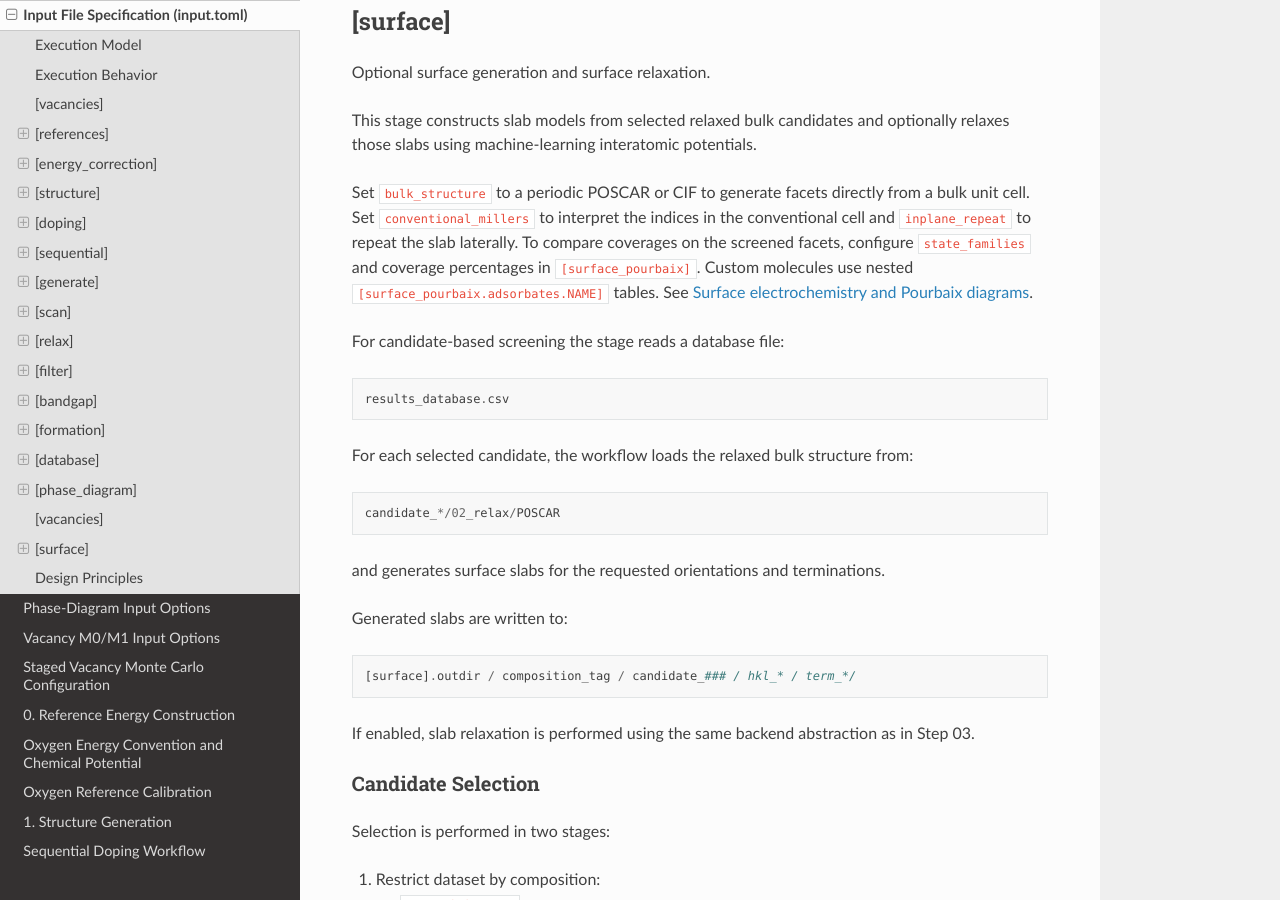
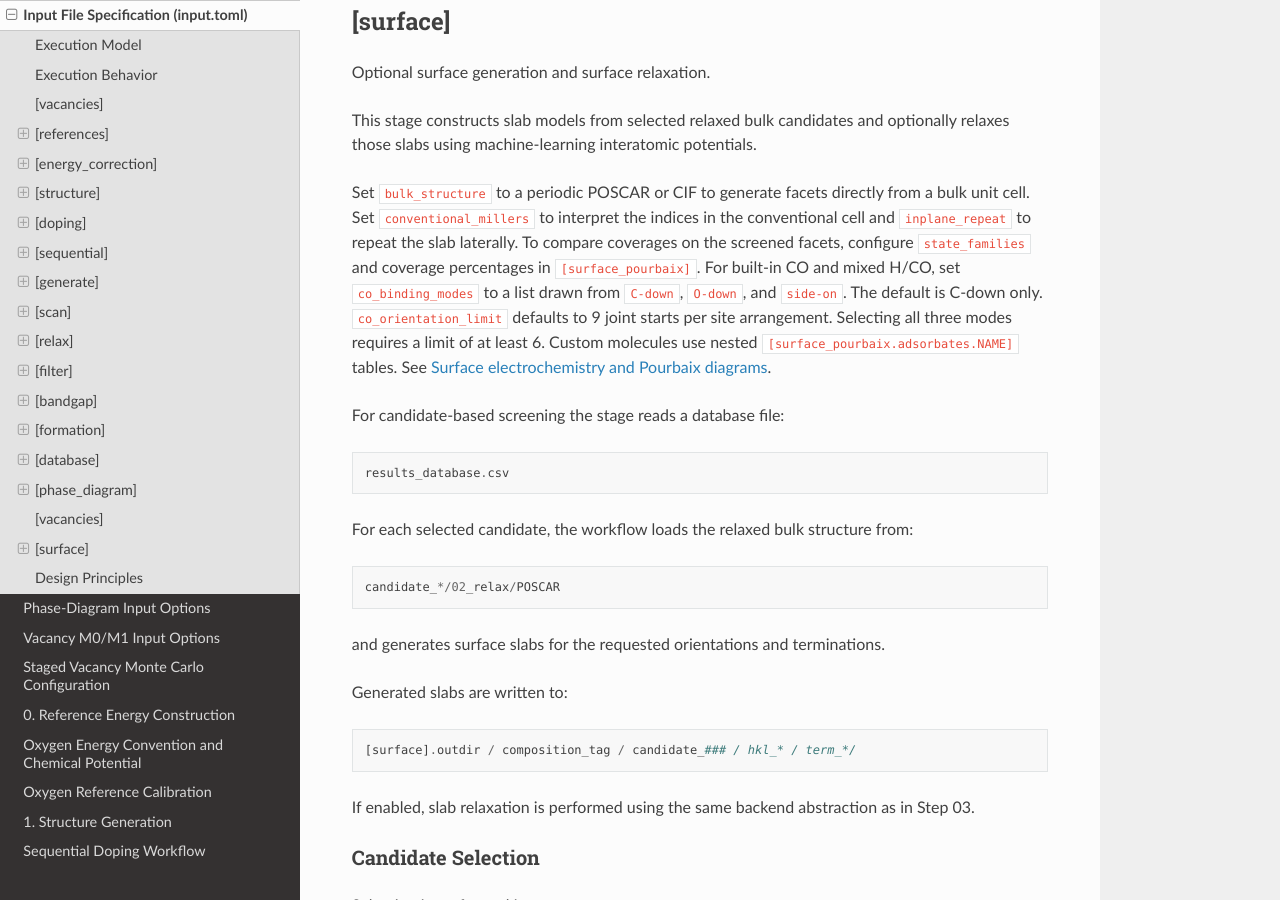
Before and after one commit to KazemZh/dopingflow, a Sphinx documentation site: the page built from docs/source/input_file.rst, in a window 1280 px wide and 900 px high, scrolled down 31526 px. Built offline with Sphinx 7.4.7 and the Read the Docs theme 3.1.0, drawn with Linux system fonts in a browser that asks for light colours.

Commit message:
Document CO binding modes and symmetry in docs/source/input_file.rst

```diff
--- a/docs/source/input_file.rst
+++ b/docs/source/input_file.rst
@@ -1648,7 +1648,11 @@ Set ``bulk_structure`` to a periodic POSCAR or CIF to generate facets directly
 from a bulk unit cell. Set ``conventional_millers`` to interpret the indices
 in the conventional cell and ``inplane_repeat`` to repeat the slab laterally.
 To compare coverages on the screened facets, configure ``state_families`` and
-coverage percentages in ``[surface_pourbaix]``. Custom molecules use nested
+coverage percentages in ``[surface_pourbaix]``. For built-in CO and mixed H/CO, set
+``co_binding_modes`` to a list drawn from ``C-down``, ``O-down``, and ``side-on``.
+The default is C-down only. ``co_orientation_limit`` defaults to 9 joint starts
+per site arrangement. Selecting all three modes requires a limit of at least 6.
+Custom molecules use nested
 ``[surface_pourbaix.adsorbates.NAME]`` tables. See :doc:`methods/surface_pourbaix`.
 
 For candidate-based screening the stage reads a database file:
```
